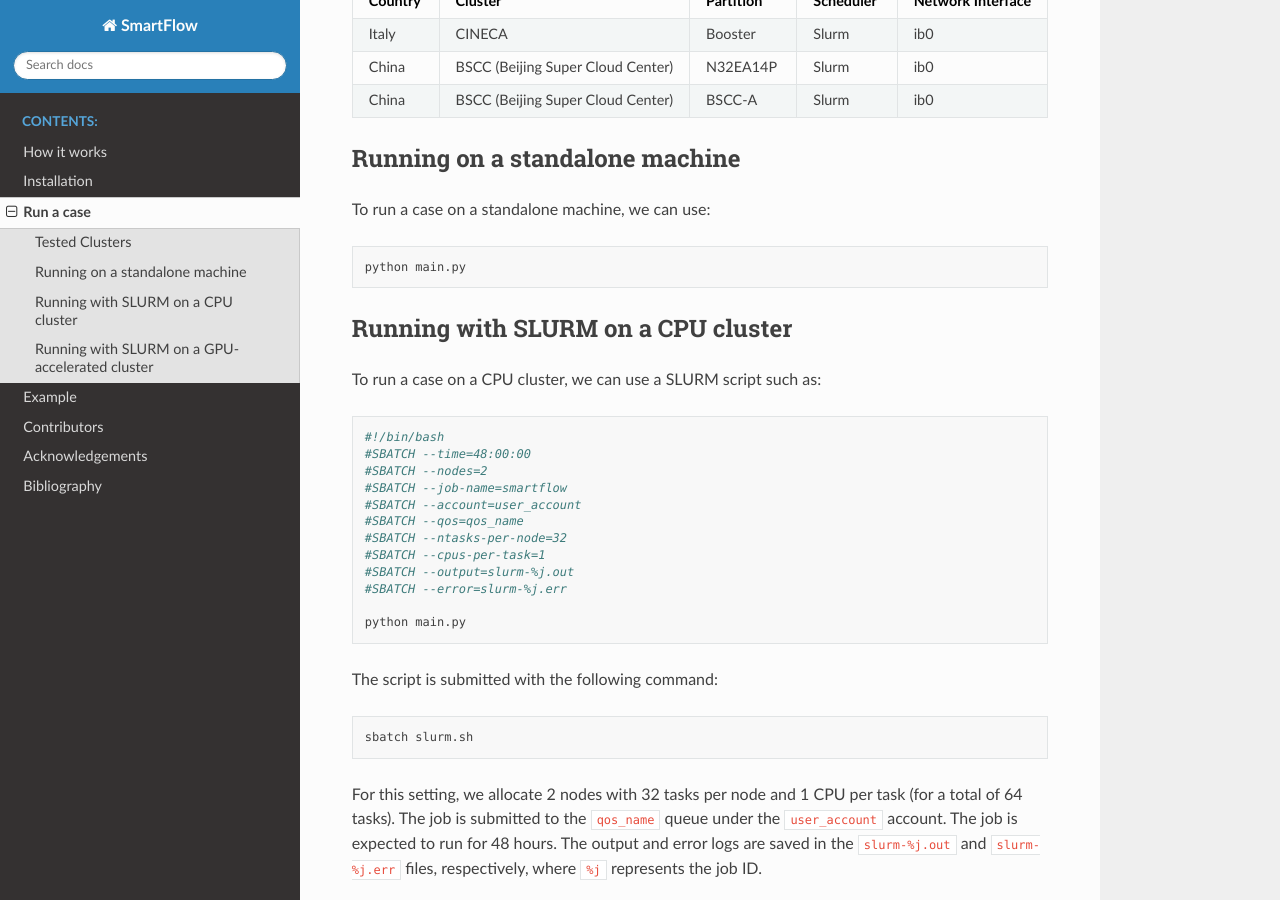
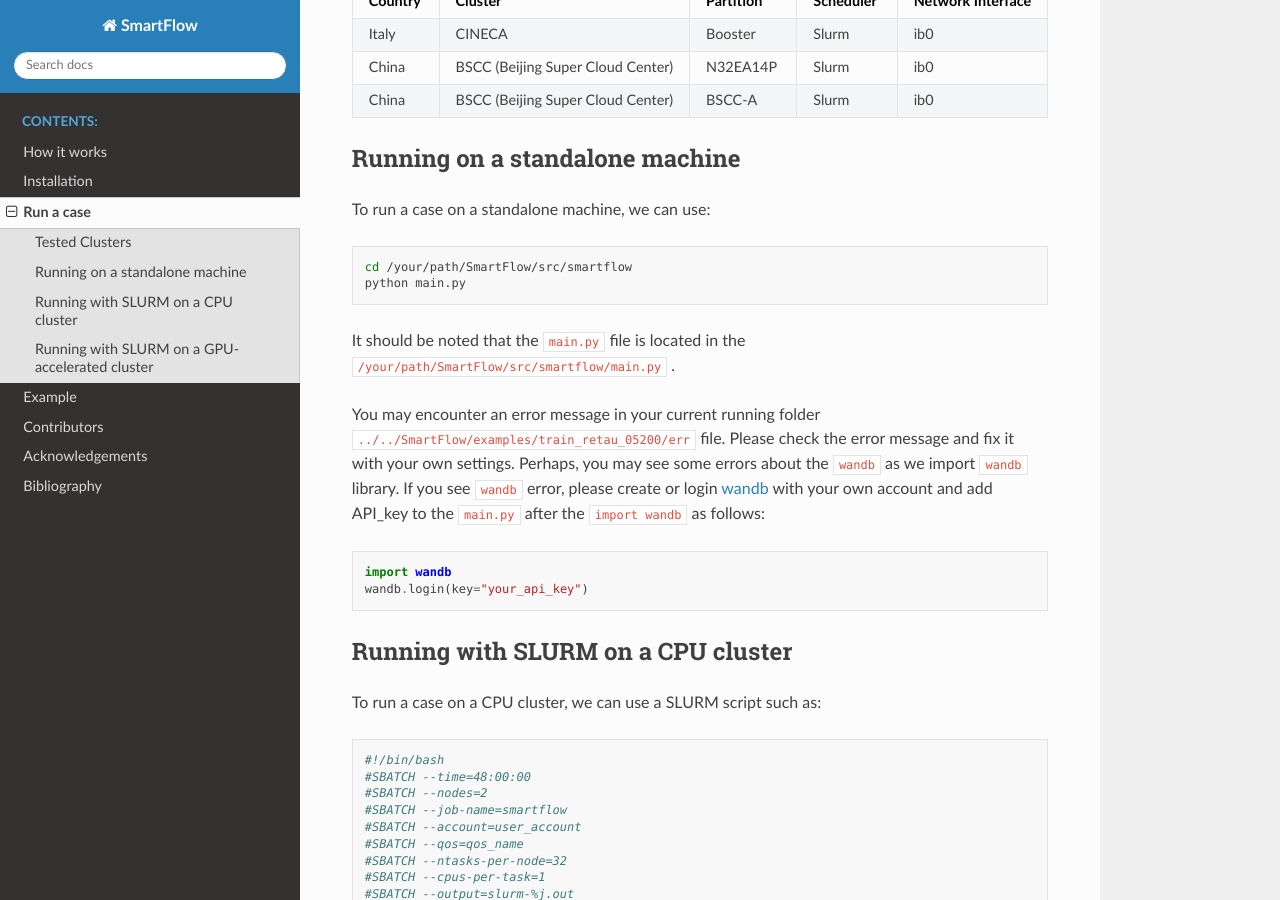
Before and after one commit to zz-blue/SmartFlow-Doc, a Sphinx documentation site: the page built from source/Run_a_case.rst, in a window 1280 px wide and 900 px high, scrolled down 345 px. Built offline with Sphinx 7.4.7 and the Read the Docs theme 3.1.0, drawn with Linux system fonts in a browser that asks for light colours.

Commit message:
add some notes in run_a_case

```diff
--- a/source/Run_a_case.rst
+++ b/source/Run_a_case.rst
@@ -39,7 +39,19 @@ To run a case on a standalone machine, we can use:
 
 .. code-block:: sh
 
+   cd /your/path/SmartFlow/src/smartflow
    python main.py
+
+It should be noted that the ``main.py`` file is located in the ``/your/path/SmartFlow/src/smartflow/main.py`` .
+
+
+You may encounter an error message in your current running folder ``../../SmartFlow/examples/train_retau_05200/err`` file. Please check the error message and fix it with your own settings. Perhaps, you may see some errors about the ``wandb`` as we import ``wandb`` library. If you see ``wandb`` error, please create or login `wandb <https://wandb.ai/>`_ with your own account and add API_key to the ``main.py`` after the ``import wandb`` as follows:
+
+.. code-block:: python
+
+   import wandb
+   wandb.login(key="your_api_key")
+
 
 Running with SLURM on a CPU cluster
 -----------------------------------
```
Also changed, not shown: 5 other files.
